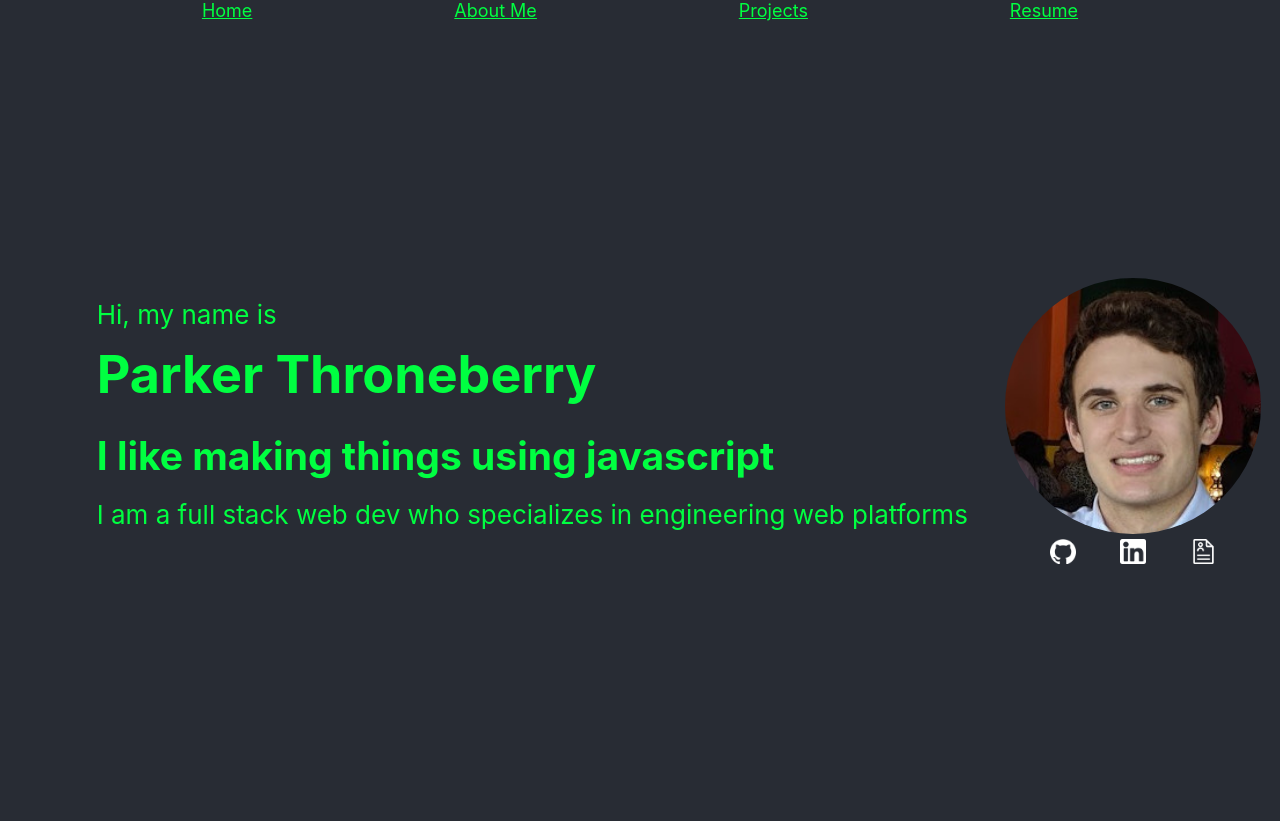
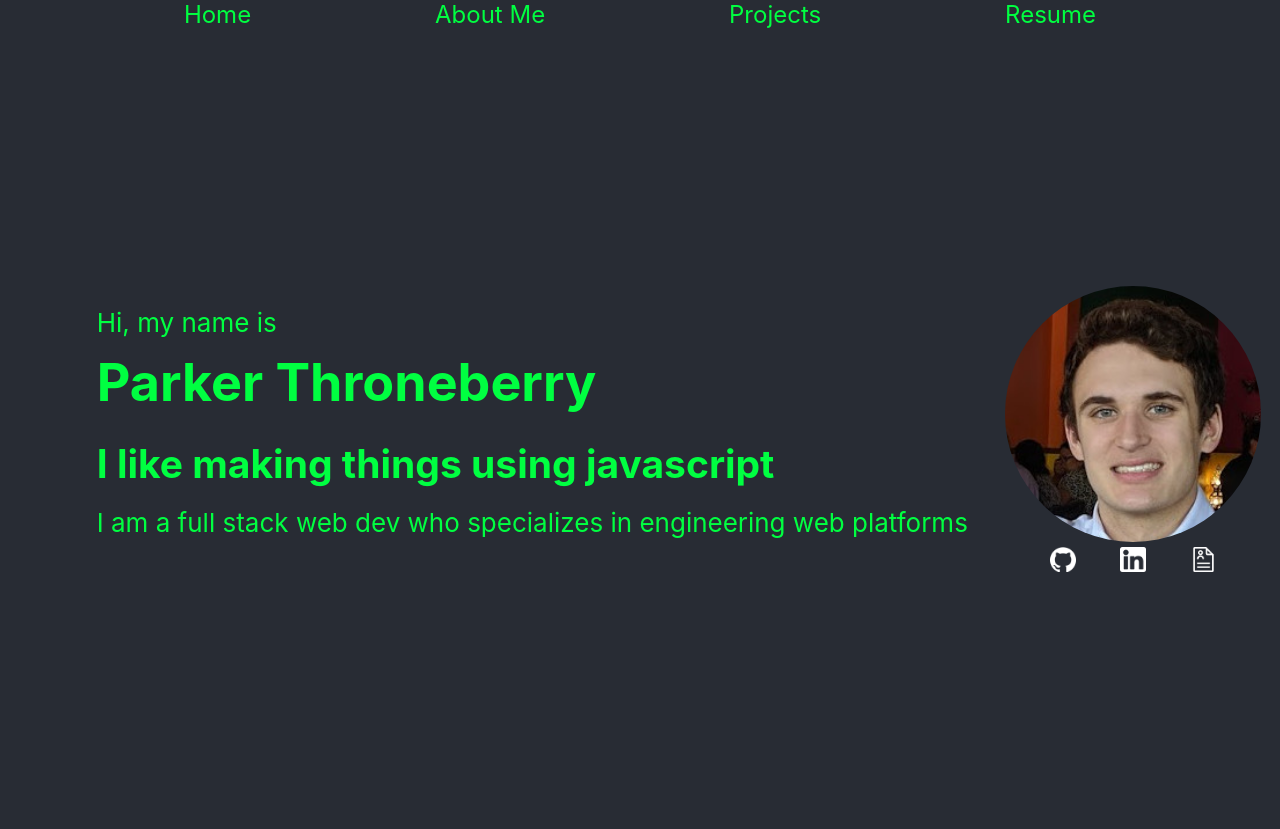
Before and after one commit to pht1207/parkers-portfolio, a React (Create React App) app: page / in a window 1280 px wide. Built offline with nearby package versions, Linux system fonts and the light colour scheme.

Commit message:
Added some more to the <Links> regarding style and some functionality

```diff
--- a/src/NavigationComponent.css
+++ b/src/NavigationComponent.css
@@ -3,5 +3,9 @@
     flex-direction: row;
     align-items: center;
     justify-content: space-evenly;
-    font-size: large;
+    font-size: x-large;
 }
+
+.NavigationFlexBox a{
+    text-decoration: none;
+}
--- a/src/NavigationComponent.js
+++ b/src/NavigationComponent.js
@@ -10,7 +10,7 @@ import {
 
 import HiMyNameIs from './Pages/Home/HiMyNameIs';
 
-import Projects from './Pages/Projects';
+import Projects from './Pages/Projects/Projects';
 import AboutMe from './Pages/AboutMe';
 import Home from './Pages/Home/Home';
 
@@ -24,6 +24,7 @@ function NavigationComponent(props) {
                 <Link to="/projects">Projects</Link>
                 <Link to="/resume">Resume</Link>
             </nav>
+
             <Routes>
                 <Route path="/" element={<Home />} />
                 <Route path="/about" element={<AboutMe />} />
--- a/src/Pages/Home/ContactInfo.js
+++ b/src/Pages/Home/ContactInfo.js
@@ -25,7 +25,6 @@ function HiMyNameIs(props) {
                 <img className="GitHubIcon"src={GitHubIcon} onClick={GitHubIconClicked}></img>
                 <img className="LinkedInIcon"src={LinkedInIcon} onClick={LinkedInIconClicked}></img>
                 <img className="ResumeIcon"src={ResumeIcon} onClick={ResumeIconClicked}></img>
-
             </div>
         </div>
     );
--- a/src/Pages/Home/Home.css
+++ b/src/Pages/Home/Home.css
@@ -1,27 +1,4 @@
-.App {
-    text-align: center;
-    background-color: #282c34;
-  }
 
-
-
-  .App-header {
-    min-height: 100vh;
-    display: flex;
-    flex-direction: column;
-    align-items: left;
-    justify-content: center;
-    font-size: calc(10px + 2vmin);
-  }
-
-  .App-link {
-    color: #00FF41;
-  }
-  *{
-    color:#00FF41;
-    box-sizing: border-box;
-    margin:0;
-  }
 
   .Opening{
     display: flex;
@@ -29,4 +6,8 @@
     justify-content: space-around;
     width: 100%;
     align-items: center;
+
+    font-size: calc(10px + 2vmin);
+    min-height: 100vh;
+
   }
--- a/src/Pages/Home/Home.js
+++ b/src/Pages/Home/Home.js
@@ -5,8 +5,7 @@ import ContactInfo from './ContactInfo'
 
 function Home() {
   return (
-    <div className="App">
-      <header className="App-header">
+    <div className="Home">
 
         <div className='Opening'>
           <HiMyNameIs speed={100} html={
@@ -17,7 +16,6 @@ function Home() {
           <ContactInfo/>
         </div>
 
-      </header>
     </div>
   );
 }
```
Also changed, not shown: src/Pages/Projects/Projects.css (added), src/Pages/Projects/Projects.js (renamed from src/Pages/Projects.js).
